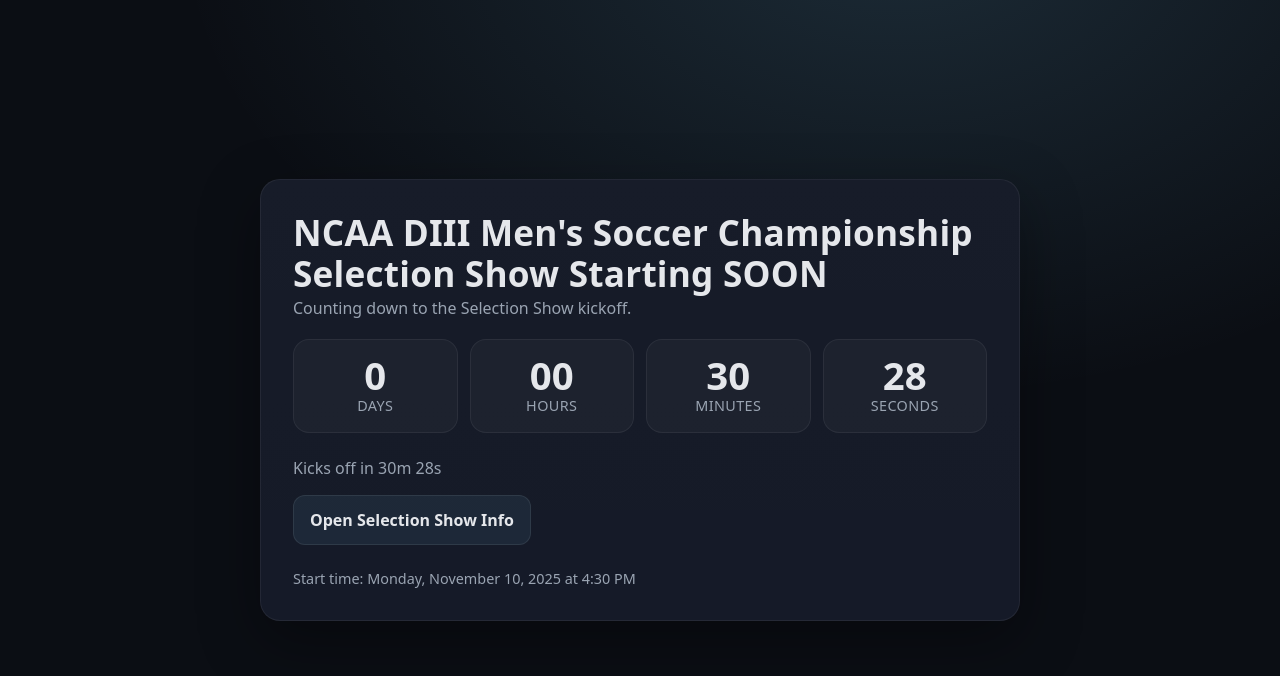
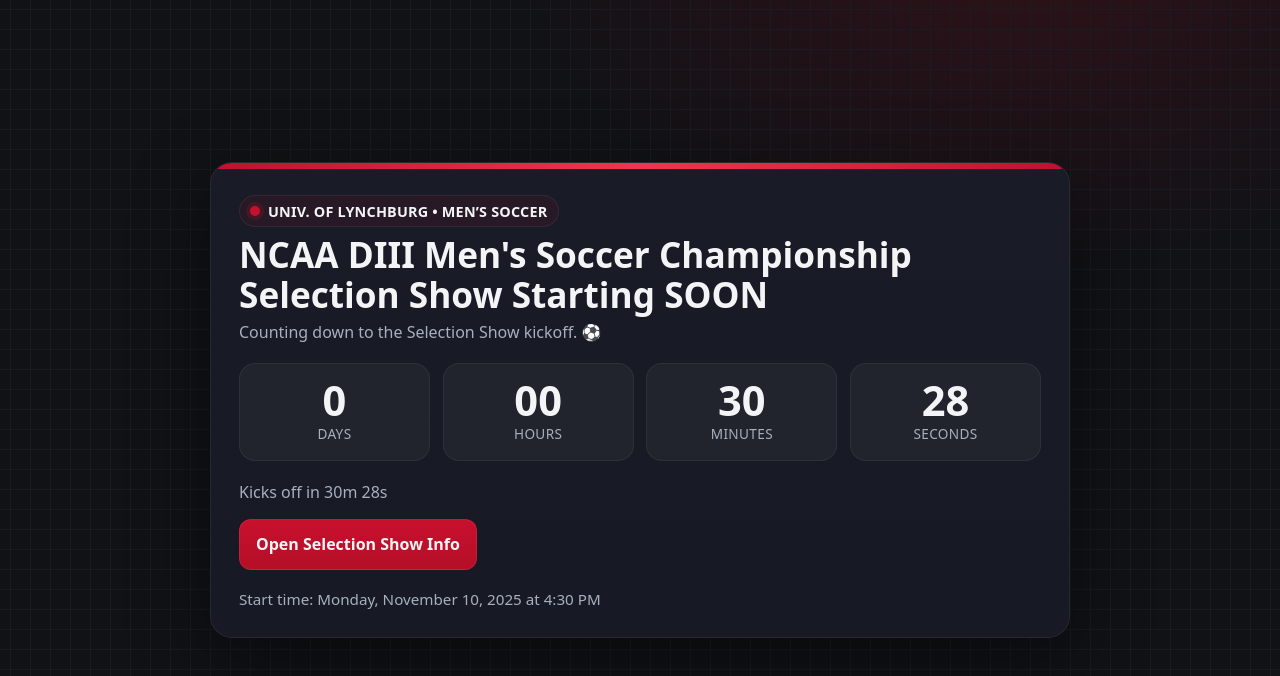
Before and after one commit to Bluegreen217/NCAA-Selection, a plain HTML site: page index.html in a window 1280 px wide. Shown: the top 676 px of the page. Drawn offline with Linux system fonts and the light colour scheme.

Commit message:
Update 2 index.html

```diff
--- a/index.html
+++ b/index.html
@@ -3,96 +3,169 @@
 <head>
   <meta charset="utf-8" />
   <meta name="viewport" content="width=device-width, initial-scale=1" />
-  <title>NCAA DIII Men's Soccer Championship Selection Show Starting SOON</title>
-  <meta name="description" content="Countdown to the NCAA DIII Men's Soccer Championship Selection Show." />
-  <meta property="og:title" content="NCAA DIII Men's Soccer Championship Selection Show Starting SOON" />
-  <meta property="og:description" content="Countdown to the NCAA DIII Men's Soccer Championship Selection Show." />
+  <title>NCAA DIII Men's Soccer Championship Selection Show — University of Lynchburg</title>
+  <meta name="description" content="Countdown for the University of Lynchburg Men's Soccer: NCAA DIII Championship Selection Show." />
+  <meta property="og:title" content="U of Lynchburg Men's Soccer — Selection Show Countdown" />
+  <meta property="og:description" content="Counting down to the NCAA DIII Men's Soccer Championship Selection Show." />
   <meta property="og:type" content="website" />
+
   <style>
-    :root {
-      --bg: #0b0e14;
-      --card: #121725;
-      --accent: #7dd3fc;
-      --muted: #9aa4b2;
-      --text: #e5e7eb;
-      --ring: rgba(125, 211, 252, 0.35);
+    /* ===== THEME (University of Lynchburg inspired) ===== */
+    :root{
+      --lynchburg-red:#C8102E; /* primary */
+      --lynchburg-black:#0B0B0B;
+      --pitch-dark:#101215;
+      --pitch-lines:#1a1d22;
+      --text:#F3F4F6;
+      --muted:#A7B0BD;
+      --ring:rgba(200,16,46,.28);
+      --card:#141722;
+      --card-border:rgba(255,255,255,.06);
+      --unit-bg:rgba(255,255,255,.04);
     }
-    * { box-sizing: border-box; }
-    html, body { height: 100%; }
-    body {
-      margin: 0;
-      font-family: system-ui, -apple-system, Segoe UI, Roboto, Inter, Arial, sans-serif;
-      color: var(--text);
-      background: radial-gradient(1200px 800px at 70% -10%, rgba(125,211,252,.15), transparent 60%) var(--bg);
-      display: grid;
-      place-items: center;
-      padding: 2rem;
+
+    *{box-sizing:border-box}
+    html,body{height:100%}
+    body{
+      margin:0;
+      font-family: system-ui,-apple-system,Segoe UI,Roboto,Inter,Arial,sans-serif;
+      color:var(--text);
+      background:
+        /* subtle pitch lines */
+        linear-gradient(0deg, transparent 24%, var(--pitch-lines) 25%, var(--pitch-lines) 26%, transparent 27%, transparent 74%, var(--pitch-lines) 75%, var(--pitch-lines) 76%, transparent 77%),
+        linear-gradient(90deg, transparent 24%, var(--pitch-lines) 25%, var(--pitch-lines) 26%, transparent 27%, transparent 74%, var(--pitch-lines) 75%, var(--pitch-lines) 76%, transparent 77%),
+        radial-gradient(900px 600px at 80% -10%, rgba(200,16,46,.18), transparent 60%),
+        var(--pitch-dark);
+      background-size: 40px 40px, 40px 40px, auto, auto;
+      display:grid;
+      place-items:center;
+      padding:24px;
     }
-    main {
-      width: 100%;
-      max-width: 760px;
+
+    main{
+      width:100%;
+      max-width:860px;
       background: linear-gradient(180deg, rgba(255,255,255,.02), rgba(255,255,255,.01)) var(--card);
-      border: 1px solid rgba(255,255,255,.06);
-      border-radius: 20px;
-      padding: 2rem;
-      box-shadow: 0 20px 60px rgba(0,0,0,.35);
+      border:1px solid var(--card-border);
+      border-radius:22px;
+      padding:28px;
+      box-shadow:0 24px 80px rgba(0,0,0,.45);
+      position:relative;
+      overflow:hidden;
     }
-    header h1 {
-      margin: 0 0 .25rem 0;
-      font-size: clamp(1.6rem, 3.2vw, 2.2rem);
-      line-height: 1.15;
-      letter-spacing: .2px;
-      text-wrap: balance;
+
+    /* red accent bar */
+    main::before{
+      content:"";
+      position:absolute;
+      inset:0 0 auto 0;
+      height:6px;
+      background:linear-gradient(90deg, var(--lynchburg-red), #ff3551 50%, var(--lynchburg-red));
+      opacity:.95;
     }
-    header p { margin: 0 0 1.25rem 0; color: var(--muted); }
-    .timer {
-      display: grid;
+
+    header{
+      display:flex;
+      flex-direction:column;
+      gap:.4rem;
+      margin-top:.25rem;
+    }
+
+    .team-pill{
+      align-self:flex-start;
+      display:inline-flex;
+      align-items:center;
+      gap:.5rem;
+      padding:.35rem .65rem;
+      border-radius:999px;
+      border:1px solid var(--card-border);
+      background:rgba(200,16,46,.08);
+      font-weight:700;
+      font-size:.9rem;
+      letter-spacing:.2px;
+      text-transform:uppercase;
+    }
+    .team-dot{
+      width:.6rem; height:.6rem; border-radius:999px; background:var(--lynchburg-red);
+      box-shadow:0 0 0 4px rgba(200,16,46,.18);
+    }
+
+    h1{
+      margin:0;
+      font-size: clamp(1.4rem, 3.2vw, 2.2rem);
+      line-height:1.15;
+      text-wrap:balance;
+    }
+    .sub{
+      margin:0;
+      color:var(--muted);
+    }
+
+    .timer{
+      display:grid;
       grid-template-columns: repeat(4, minmax(0,1fr));
-      gap: .75rem;
-      margin: 1.25rem 0 1.5rem;
+      gap:.8rem;
+      margin:1.25rem 0 1.25rem;
     }
-    .unit {
-      background: rgba(255,255,255,.03);
-      border: 1px solid rgba(255,255,255,.06);
-      border-radius: 16px;
-      padding: 1rem;
-      text-align: center;
+    .unit{
+      background:var(--unit-bg);
+      border:1px solid var(--card-border);
+      border-radius:16px;
+      padding:1rem;
+      text-align:center;
     }
-    .value {
-      display: block;
-      font-weight: 700;
-      font-size: clamp(1.6rem, 3.5vw, 2.4rem);
-      line-height: 1;
+    .value{
+      display:block;
+      font-weight:800;
+      font-size: clamp(1.7rem, 3.8vw, 2.6rem);
+      line-height:1;
     }
-    .label { color: var(--muted); font-size: .9rem; letter-spacing: .4px; text-transform: uppercase; }
-    .cta { display: flex; gap: .75rem; flex-wrap: wrap; margin-top: .5rem; }
-    .btn {
-      appearance: none;
-      border: 1px solid rgba(255,255,255,.08);
-      background: rgba(125,211,252,.08);
-      padding: .8rem 1rem;
-      border-radius: 12px;
-      color: var(--text);
-      cursor: pointer;
-      font-weight: 600;
-      text-decoration: none;
-      outline: none;
+    .label{
+      color:var(--muted);
+      font-size:.85rem;
+      letter-spacing:.35px;
+      text-transform:uppercase;
+    }
+
+    .status{ margin-top:.6rem; color:var(--muted); min-height:1.2em; }
+
+    .cta{
+      display:flex; gap:.75rem; flex-wrap:wrap; margin-top:1rem;
+    }
+    .btn{
+      appearance:none;
+      display:inline-flex; align-items:center; justify-content:center; gap:.5rem;
+      border:1px solid rgba(255,255,255,.1);
+      background:linear-gradient(180deg, rgba(200,16,46,.16), rgba(200,16,46,.10));
+      padding:.85rem 1rem;
+      border-radius:12px;
+      color:var(--text);
+      cursor:pointer; font-weight:700; text-decoration:none; outline:0;
       transition: transform .06s ease, box-shadow .15s ease, border-color .15s ease;
-      box-shadow: 0 0 0 0 var(--ring);
+      box-shadow:0 0 0 0 var(--ring);
     }
-    .btn:hover { border-color: rgba(255,255,255,.2); transform: translateY(-1px); }
-    .btn:focus-visible { box-shadow: 0 0 0 6px var(--ring); }
-    .status { margin-top: .9rem; color: var(--muted); min-height: 1.2em; }
-    footer { margin-top: 1.5rem; color: var(--muted); font-size: .9rem; }
-    @media (max-width: 520px) { .timer { grid-template-columns: repeat(2, minmax(0,1fr)); } }
-    noscript { display: block; margin-top: .75rem; color: #fca5a5; font-weight: 600; }
+    .btn:hover{ border-color:rgba(255,255,255,.22); transform:translateY(-1px); }
+    .btn:focus-visible{ box-shadow:0 0 0 8px var(--ring); }
+    .btn--primary{
+      background:linear-gradient(180deg, var(--lynchburg-red), #b50f28);
+      border-color:#ff7a8d22;
+    }
+
+    footer{ margin-top:1.2rem; color:var(--muted); font-size:.95rem; }
+
+    @media (max-width:560px){
+      .timer{ grid-template-columns: repeat(2, minmax(0,1fr)); }
+    }
+
+    noscript{ display:block; margin-top:.75rem; color:#fca5a5; font-weight:700; }
   </style>
 </head>
 <body>
   <main role="main" aria-labelledby="title">
     <header>
+      <div class="team-pill"><span class="team-dot" aria-hidden="true"></span> Univ. of Lynchburg • Men’s Soccer</div>
       <h1 id="title">NCAA DIII Men's Soccer Championship Selection Show Starting SOON</h1>
-      <p id="tagline">Counting down to the Selection Show kickoff.</p>
+      <p class="sub">Counting down to the Selection Show kickoff. ⚽</p>
     </header>
 
     <section aria-live="polite" aria-atomic="true">
@@ -107,7 +180,7 @@
     </section>
 
     <div class="cta">
-      <a class="btn" id="infoLink" target="_blank" rel="noopener noreferrer"
+      <a class="btn btn--primary" target="_blank" rel="noopener noreferrer"
          href="https://www.ncaa.com/news/soccer-men/article/2025-11-03/2025-diii-mens-soccer-championship-selection-show-info-bracket-schedule">
         Open Selection Show Info
       </a>
@@ -124,8 +197,7 @@
     // EST is UTC-05:00 in November.
     const LAUNCH_AT = '2025-11-10T11:30:00-05:00';
 
-    // You can override via URL for quick tests:
-    // e.g., ?at=2025-11-10T11:45:00-05:00
+    // Optional override for quick tests: ?at=YYYY-MM-DDTHH:MM:SS-05:00
     const url = new URL(window.location.href);
     const override = url.searchParams.get('at');
     const launchDate = new Date(override || LAUNCH_AT);
@@ -138,25 +210,23 @@
     const elStatus = document.getElementById('status');
     const elWhen = document.getElementById('when');
 
-    function formatAsLocal(dt) {
-      return new Intl.DateTimeFormat(undefined, { dateStyle: 'full', timeStyle: 'short' }).format(dt);
+    function formatAsLocal(dt){
+      return new Intl.DateTimeFormat(undefined,{dateStyle:'full',timeStyle:'short'}).format(dt);
     }
 
-    // Show the scheduled time in the viewer's local timezone
+    // Show scheduled time in viewer's local timezone
     elWhen.textContent = 'Start time: ' + formatAsLocal(launchDate);
 
-    // Update loop
-    function tick() {
-      if (isNaN(launchDate.getTime())) {
+    function tick(){
+      if (isNaN(launchDate.getTime())){
         elStatus.textContent = 'Invalid date. Please check the configuration.';
-        elTimer.hidden = true;
-        return;
+        elTimer.hidden = true; return;
       }
 
       const now = new Date();
       const diff = launchDate - now;
 
-      if (diff <= 0) {
+      if (diff <= 0){
         elTimer.hidden = true;
         elStatus.innerHTML = '🎉 The Selection Show is LIVE!';
         return;
@@ -164,21 +234,21 @@
 
       elTimer.hidden = false;
 
-      const secs = Math.floor(diff / 1000);
-      const days = Math.floor(secs / 86400);
-      const hours = Math.floor((secs % 86400) / 3600);
-      const minutes = Math.floor((secs % 3600) / 60);
-      const seconds = secs % 60;
+      const secs = Math.floor(diff/1000);
+      const days = Math.floor(secs/86400);
+      const hours = Math.floor((secs%86400)/3600);
+      const minutes = Math.floor((secs%3600)/60);
+      const seconds = secs%60;
 
       elDays.textContent = days;
-      elHours.textContent = String(hours).padStart(2, '0');
-      elMins.textContent = String(minutes).padStart(2, '0');
-      elSecs.textContent = String(seconds).padStart(2, '0');
+      elHours.textContent = String(hours).padStart(2,'0');
+      elMins.textContent = String(minutes).padStart(2,'0');
+      elSecs.textContent = String(seconds).padStart(2,'0');
 
-      // Friendly status line
-      if (days > 0) {
+      // Status line
+      if (days>0){
         elStatus.textContent = `Kicks off in ${days}d ${String(hours).padStart(2,'0')}h ${String(minutes).padStart(2,'0')}m`;
-      } else if (hours > 0) {
+      } else if (hours>0){
         elStatus.textContent = `Kicks off in ${hours}h ${String(minutes).padStart(2,'0')}m ${String(seconds).padStart(2,'0')}s`;
       } else {
         elStatus.textContent = `Kicks off in ${minutes}m ${String(seconds).padStart(2,'0')}s`;
```
